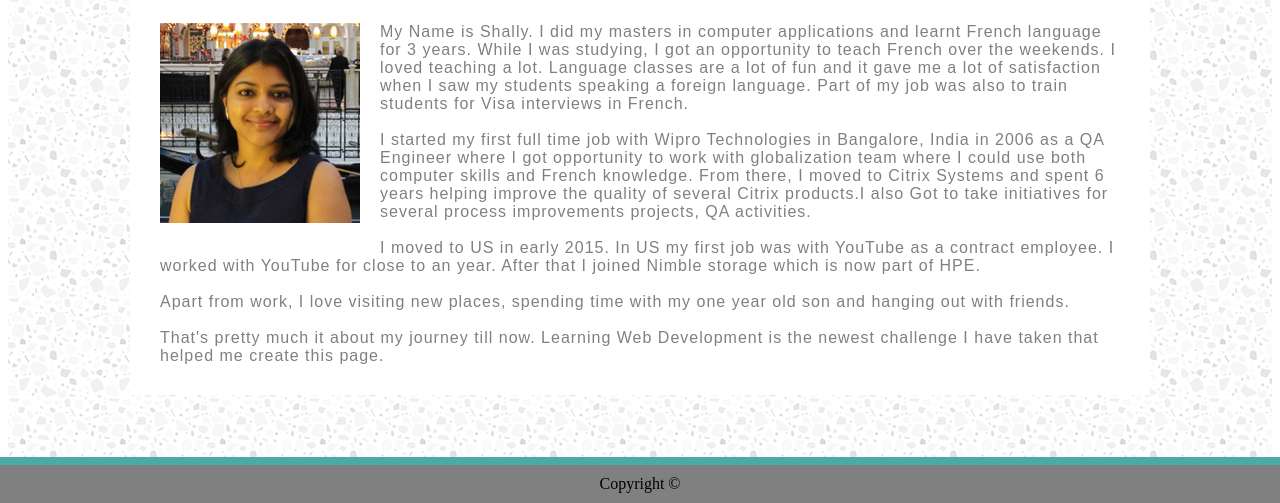
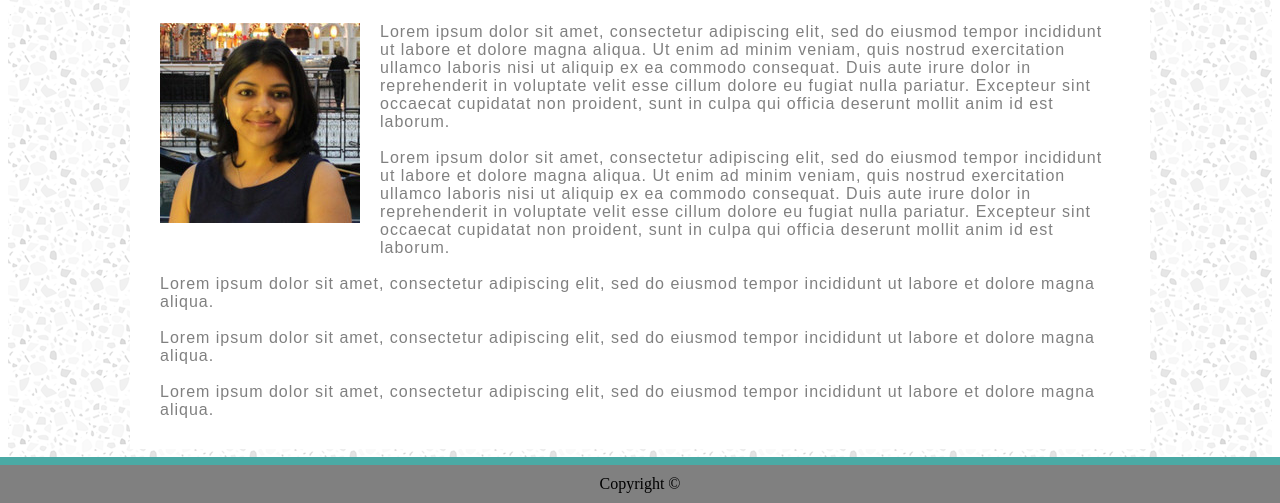
Before and after one commit to shallygarg/Responsive-Portfolio, a plain HTML site: page index.html in a window 1280 px wide. Shown: the part 295-798 px from the top of the page. Drawn offline with Linux system fonts and the light colour scheme.

Commit message:
Update index

```diff
--- a/index.html
+++ b/index.html
@@ -1,10 +1,10 @@
 <!DOCTYPE html>
 <html lang="en-us">
   <head>
-    <meta charset="UTF-8">
-    <meta name="viewport" content="width=device-width, initial-scale=1.0">
+    <meta charset="UTF-8" />
+    <meta name="viewport" content="width=device-width, initial-scale=1.0" />
     <title>About Me</title>
-    <link rel="stylesheet" type="text/css" href="assets/css/style.css">
+    <link rel="stylesheet" type="text/css" href="assets/css/style.css" />
   </head>
 
   <body>
@@ -13,44 +13,63 @@
       <!-- TODO: Align element to bottom of header and check if there is a way to have header code in one place instead of repeating in all 3 files -->
       <h1>Shally Garg</h1>
       <ul class="list">
-        <li> <a href="index.html">About</a> </li>
-        <li> <a href="portfolio.html">Portfolio</a> </li>
-        <li> <a href="contact.html">Contact</a></li>
+        <li><a href="index.html">About</a></li>
+        <li><a href="portfolio.html">Portfolio</a></li>
+        <li><a href="contact.html">Contact</a></li>
       </ul>
-      <br><br>
+      <br /><br />
     </header>
     <!-- Main content -->
 
     <div class="container">
       <section id="main-content">
-            <h2> About Me </h2>
-            <hr>
-            <br>
+        <h2>About Me</h2>
+        <hr />
+        <br />
         <!-- Profile image -->
-            <div class= "profile-image">
-            <img src="assets/images/shally-image.jpg" alt="Shally Garg" >
+        <div class="profile-image">
+          <img src="assets/images/shally-image.jpg" alt="Shally Garg" />
         </div>
         <p>
-                My Name is Shally. I did my masters in computer applications and learnt French language for 3 years. While I was studying, I got an opportunity to teach French over the weekends. I loved teaching a lot. Language classes are a lot of fun and it gave me a lot of satisfaction when I saw my students speaking a foreign language. Part of my job was also to train students for Visa interviews in French.
+          Lorem ipsum dolor sit amet, consectetur adipiscing elit, sed do
+          eiusmod tempor incididunt ut labore et dolore magna aliqua. Ut enim ad
+          minim veniam, quis nostrud exercitation ullamco laboris nisi ut
+          aliquip ex ea commodo consequat. Duis aute irure dolor in
+          reprehenderit in voluptate velit esse cillum dolore eu fugiat nulla
+          pariatur. Excepteur sint occaecat cupidatat non proident, sunt in
+          culpa qui officia deserunt mollit anim id est laborum.
         </p>
-            <br> <br>
+        <br />
+        <br />
         <p>
-                I started my first full time job with Wipro Technologies in Bangalore, India in 2006 as a QA Engineer where I got opportunity to work with globalization team where I could use both computer skills and French knowledge. From there, I moved to Citrix Systems and spent 6 years helping improve the quality of several Citrix products.I also Got to take initiatives for several process improvements projects, QA activities.
+          Lorem ipsum dolor sit amet, consectetur adipiscing elit, sed do
+          eiusmod tempor incididunt ut labore et dolore magna aliqua. Ut enim ad
+          minim veniam, quis nostrud exercitation ullamco laboris nisi ut
+          aliquip ex ea commodo consequat. Duis aute irure dolor in
+          reprehenderit in voluptate velit esse cillum dolore eu fugiat nulla
+          pariatur. Excepteur sint occaecat cupidatat non proident, sunt in
+          culpa qui officia deserunt mollit anim id est laborum.
         </p>
-            <br> <br>
+        <br />
+        <br />
         <p>
-                I moved to US in early 2015. In US my first job was with YouTube as a contract employee. I worked with YouTube for close to an year. After that I joined Nimble storage which is now part of HPE.
+          Lorem ipsum dolor sit amet, consectetur adipiscing elit, sed do
+          eiusmod tempor incididunt ut labore et dolore magna aliqua.
         </p>
-            <br> <br>
+        <br />
+        <br />
         <p>
-                Apart from work, I love visiting new places, spending time with my one year old son and hanging out with friends.
+          Lorem ipsum dolor sit amet, consectetur adipiscing elit, sed do
+          eiusmod tempor incididunt ut labore et dolore magna aliqua.
         </p>
-            <br> <br>
+        <br />
+        <br />
         <p>
-                That's pretty much it about my journey till now. Learning Web Development is the newest challenge I have taken that helped me create this page.
+          Lorem ipsum dolor sit amet, consectetur adipiscing elit, sed do
+          eiusmod tempor incididunt ut labore et dolore magna aliqua.
         </p>
       </section>
     </div>
-    <footer> Copyright © </footer>
+    <footer>Copyright ©</footer>
   </body>
 </html>
```
Lines whose indentation alone changed are shown as unchanged.
